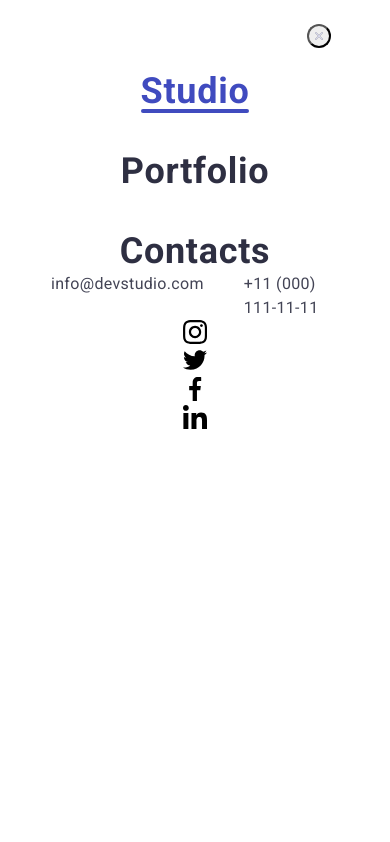
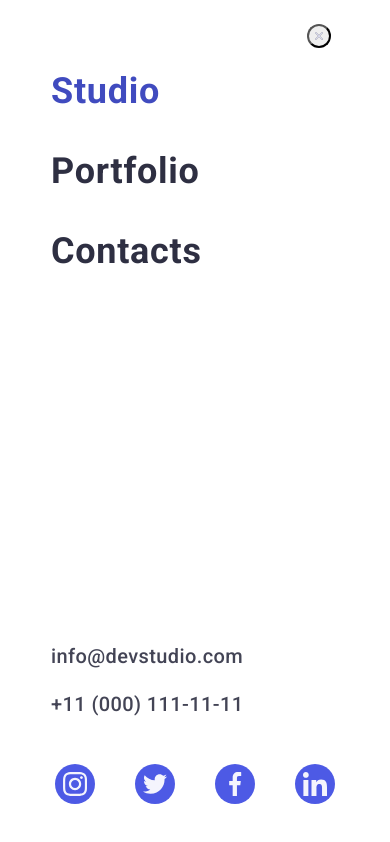
Before and after one commit to Oksana-gu/Oksana-gu-goit-markup-hw-06, a plain HTML site: page index.html in a window 390 px wide. Drawn offline with nearby package versions, Linux system fonts and the light colour scheme.

Commit message:
add index file

```diff
--- a/css/styles.css
+++ b/css/styles.css
@@ -16,7 +16,6 @@ p {
     margin: 0;
 }
 
-li,
 ul {
     list-style-type: none;
     margin: 0 auto;
@@ -142,14 +141,6 @@ display: none;
             display: block;
         }
 
-        .nav-link:hover {
-            color: #404bbf;
-        }
-
-        .nav-link:focus {
-            color: #404bbf;
-        }
-
         .nav-link.current {
             position: relative;
             color: #404bbf;
@@ -185,15 +176,6 @@ display: none;
             cursor: pointer;
             transition: color 250ms cubic-bezier(0.4, 0, 0.2, 1);
         }
-
-        .contakt-link:hover {
-            color: #404bbf;
-        }
-
-        .contakt-lin:focus {
-            color: #404bbf;
-        }
-
 }
 @media screen and (min-width: 1158px) {
     .contakt-item {
@@ -201,11 +183,19 @@ display: none;
             gap: 40px;
         }
 
-        .contakt-link {
+    .contakt-link {
             font-size: 16px;
             line-height: 1.5;
             letter-spacing: 0.02em;
         }
+
+    .nav-link:hover,
+    .nav-link:focus,
+    .contakt-link:hover,
+    .contakt-lin:focus {
+      color: #404bbf;
+                  }
+
 }
 
 .mobile-menu {
@@ -232,7 +222,10 @@ display: none;
 
     display: flex;
     flex-direction: column;
-    width: 100%;
+    height: 100%;
+}
+.mobile-menu-nav {
+    margin-bottom: auto;
 }
 .mobile-but {
     border-radius: 50%;
@@ -253,31 +246,19 @@ display: none;
         border 250ms cubic-bezier(0.4, 0, 0.2, 1);
 }
 
-.mobile-but:hover {
-    background-color: #404bbf;
-    fill: #fff;
-    border: none;
-}
-
-.mobile-but:focus {
-    background-color: #404bbf;
-    fill: #fff;
-    border: none;
-}
-
 .mobile-but-svg {
     transition: fill 250ms cubic-bezier(0.4, 0, 0.2, 1);
 }
-.mobile-nav {
-    margin-bottom: auto;
-}
+
 .mobile-nav-item {
     width: 151px;
     height: 200px;
     display: flex;
     flex-direction: column;
     gap: 40px;
+    align-items: flex-start;
     justify-content: flex-start;
+    margin: 0;
 }
 
 .mobile-nav-link {
@@ -288,15 +269,6 @@ display: none;
     color: #2e2f42;
     text-decoration: none;
     cursor: pointer;
-    display: block;
-}
-
-.mobile-nav-link:hover {
-    color: #404bbf;
-}
-
-.mobile-nav-link:focus {
-    color: #404bbf;
 }
 
 .mobile-nav-link.current {
@@ -306,42 +278,72 @@ display: none;
     margin: 0;
 }
 
-.mobile-nav-link.current::after {
-    content: '';
-    position: absolute;
-    left: 0;
-    bottom: -1px;
-    width: 100%;
-    height: 4px;
-    border-radius: 2px;
-    background-color: #404bbf;
-}
-
 .mobile-contakt {
     font-style: normal;
-    margin-left: auto;
+    margin-top: 100px;
+    margin-bottom: 48px;
 }
 
 .mobile-contakt-item {
     display: flex;
-    gap: 40px;
+    align-items: flex-start;
+    justify-content: flex-start;
+    flex-direction: column;
+    gap: 24px;
 }
 
 .mobile-contakt-link {
-    font-weight: 400;
-    font-size: 16px;
-    line-height: 1.5;
+    font-weight: 500;
+    font-size: 20px;
+    line-height: 1.2;
     letter-spacing: 0.02em;
     color: #434455;
     text-decoration: none;
     cursor: pointer;
     transition: color 250ms cubic-bezier(0.4, 0, 0.2, 1);
 }
-
-.mobile-contakt-link:hover {
-    color: #404bbf;
+.mobile-icon-li {
+    height: 40px;
+    width: 40px;
 }
 
-.mobile-contakt-link:focus {
-    color: #404bbf;
+.mobile-icon {
+    display: flex;
+    align-items: center;
+    justify-content: center;
+    gap: 40px;
 }
+
+.social-icon {
+    fill: #f4f4fd;
+}
+
+.social-svg {
+    border: #4d5ae5;
+    background-color: #4D5AE5;
+    border-radius: 50%;
+    display: flex;
+    align-items: center;
+    justify-content: center;
+    cursor: pointer;
+    height: 100%;
+    width: 100%;
+    transition: background-color 250ms cubic-bezier(0.4, 0, 0.2, 1);
+}
+
+.social-svg-li {
+    border: #4d5ae5;
+    background-color: #4D5AE5;
+    border-radius: 50%;
+    display: flex;
+    align-items: center;
+    justify-content: center;
+    cursor: pointer;
+    height: 100%;
+    width: 100%;
+}
+@media screen and (min-width: 768px) {
+    .mobile-menu {
+        display: none;
+    }
+}
--- a/index.html
+++ b/index.html
@@ -62,10 +62,12 @@
               <use href="./images/icons.svg#icon-close"></use>
             </svg>
           </button>
-        <nav class="mobile-nav">
+          <nav class="mobile-menu-nav">
             <ul class="mobile-nav-item">
               <li class="mobile-nav-list">
-            <a class="mobile-nav-link current" href="./index.html">Studio</a>
+                <a class="mobile-nav-link current" href="./index.html"
+                  >Studio</a
+                >
               </li>
               <li class="mobile-nav-list">
                 <a class="mobile-nav-link" href="header-nav-li-a">Portfolio</a>
@@ -78,43 +80,65 @@
           <address class="mobile-contakt">
             <ul class="mobile-contakt-item">
               <li class="mobile-contakt-list">
-              <a class="mobile-contakt-link" href="mailto:info@devstudio.com">info@devstudio.com</a>
+                <a class="mobile-contakt-link" href="mailto:info@devstudio.com"
+                  >info@devstudio.com</a
+                >
               </li>
               <li class="mobile-contakt-list">
-              <a class="mobile-contakt-link" href="tel:+110001111111">+11 (000) 111-11-11</a>
+                <a class="mobile-contakt-link" href="tel:+110001111111"
+                  >+11 (000) 111-11-11</a
+                >
               </li>
             </ul>
           </address>
+          <div class="mobile-cocial-icon">
             <ul class="mobile-icon">
               <li class="mobile-icon-li">
-            <a class="social-svg-li" href="//www.instagram.com" target="_blank">
+                <a
+                  class="social-svg-li"
+                  href="//www.instagram.com"
+                  target="_blank"
+                >
                   <svg width="24" height="24" class="social-icon">
                     <use href="./images/icons.svg#icon-instagram"></use>
                   </svg>
                 </a>
               </li>
               <li class="mobile-icon-li">
-            <a class="social-svg-li" href="//www.twitter.com/" target="_blank">
+                <a
+                  class="social-svg-li"
+                  href="//www.twitter.com/"
+                  target="_blank"
+                >
                   <svg class="social-icon" width="24" height="24">
                     <use href="./images/icons.svg#icon-twitter"></use>
                   </svg>
                 </a>
               </li>
               <li class="mobile-icon-li">
-            <a class="social-svg-li" href="https://www.facebook.com/" target="_blank">
+                <a
+                  class="social-svg-li"
+                  href="https://www.facebook.com/"
+                  target="_blank"
+                >
                   <svg width="24" height="24" class="social-icon">
                     <use href="./images/icons.svg#icon-facebook"></use>
                   </svg>
                 </a>
               </li>
               <li class="mobile-icon-li">
-            <a class="social-svg-li" href="https://ua.linkedin.com/" target="_blank">
+                <a
+                  class="social-svg-li"
+                  href="https://ua.linkedin.com/"
+                  target="_blank"
+                >
                   <svg class="social-icon" width="24" height="24">
                     <use href="./images/icons.svg#icon-linkedin"></use>
                   </svg>
                 </a>
               </li>
             </ul>
+          </div>
         </div>
       </div>
     </header>
```
Lines whose indentation alone changed are shown as unchanged.
